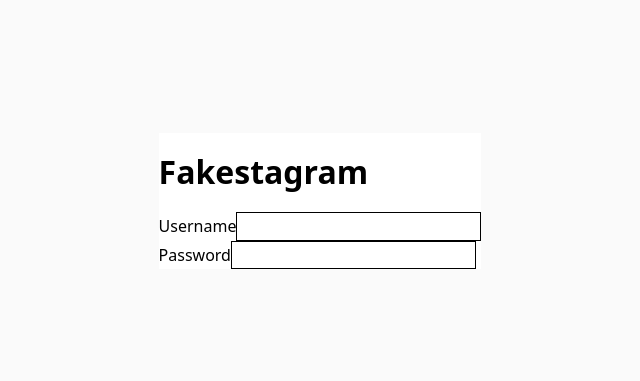
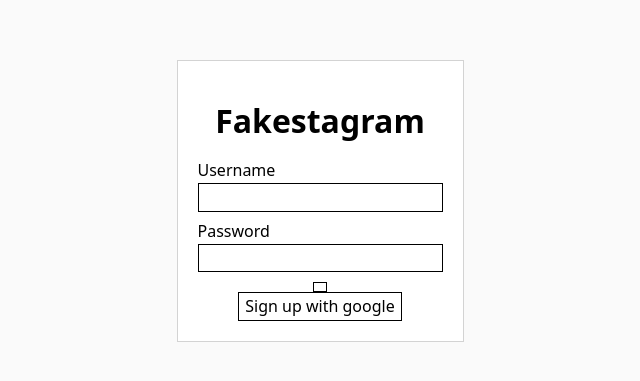
Before and after one commit to TymeeK/final-project, a React (Create React App) app in the folder instagram-clone/: page / in a window 1280 px wide. Shown: the part 199-580 px from the top of the page, without its empty margins (320-960 px from the left). Built offline with nearby package versions, Linux system fonts and the light colour scheme.

Commit message:
turned loginfields into flexnox and centered them

```diff
--- a/instagram-clone/src/Components/Login.js
+++ b/instagram-clone/src/Components/Login.js
@@ -9,12 +9,30 @@ export default function Login() {
                     <h1>Fakestagram</h1>
 
                     <div>
-                        <label htmlFor='username'>Username</label>
-                        <input type='text' name='username' />
+                        <label className='fieldlabel' htmlFor='username'>
+                            Username
+                        </label>
+                        <input
+                            className='inputfield'
+                            type='text'
+                            name='username'
+                        />
                     </div>
                     <div>
-                        <label htmlFor='password'>Password</label>
-                        <input type='password' />
+                        <label className='fieldlabel' htmlFor='password'>
+                            Password
+                        </label>
+                        <input
+                            className='inputfield'
+                            type='password'
+                            name='password'
+                        />
+                    </div>
+                    <button></button>
+                    <div>
+                        <button className='googlesignup'>
+                            Sign up with google
+                        </button>
                     </div>
                 </form>
             </main>
--- a/instagram-clone/src/Styling/Login.css
+++ b/instagram-clone/src/Styling/Login.css
@@ -10,8 +10,25 @@
 
 h1 {
     margin: 0px;
+    padding: 0px;
+}
+
+.fieldlabel {
+    display: block;
+    padding-bottom: 4px;
+}
+.inputfield {
+    margin-bottom: 10px;
+}
+.googlesignup:hover {
+    cursor: pointer;
 }
 
 .field-container {
+    display: flex;
+    flex-direction: column;
+    align-items: center;
     background-color: white;
+    outline: 1px solid lightgrey;
+    padding: 20px;
 }
```
